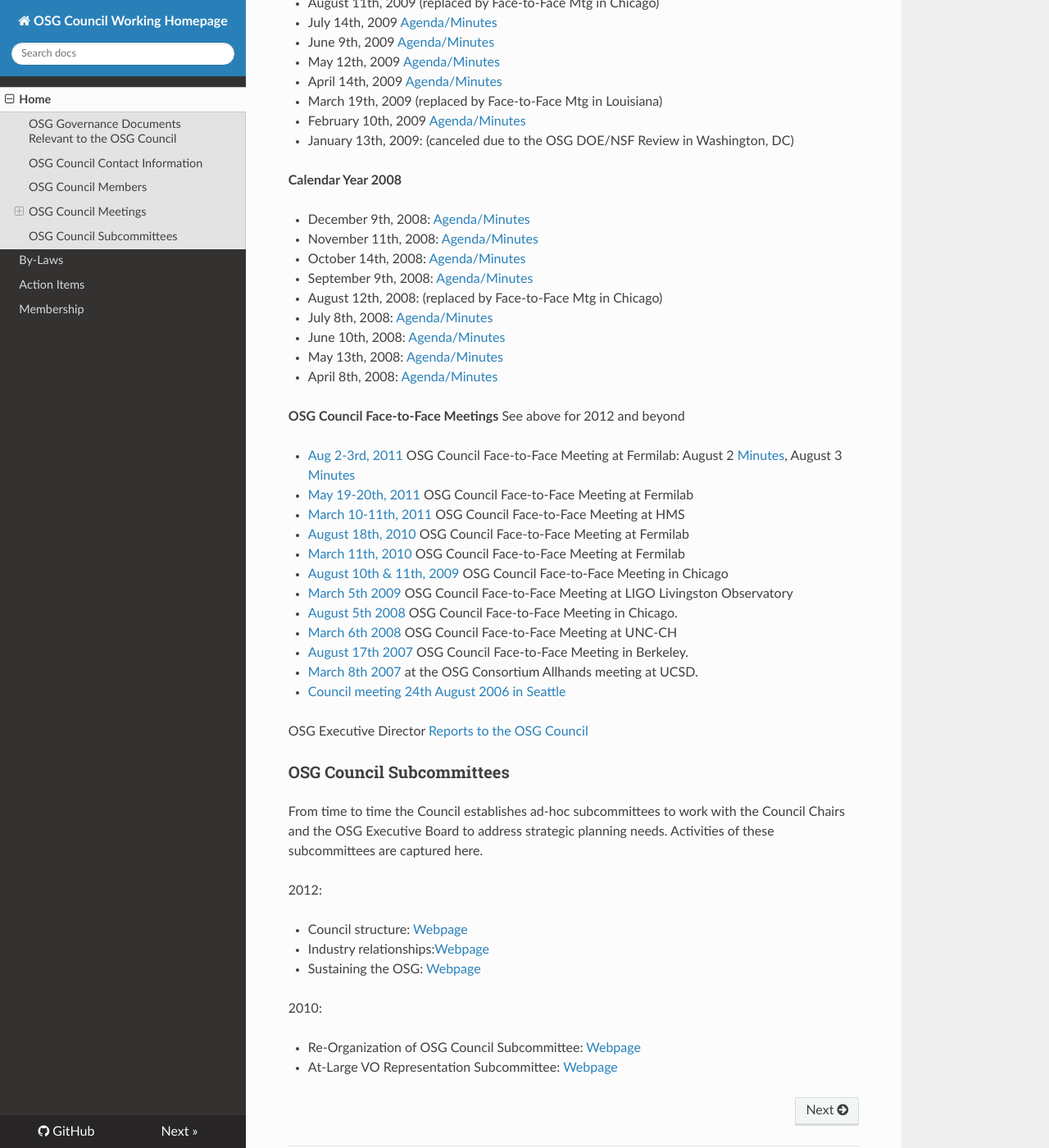
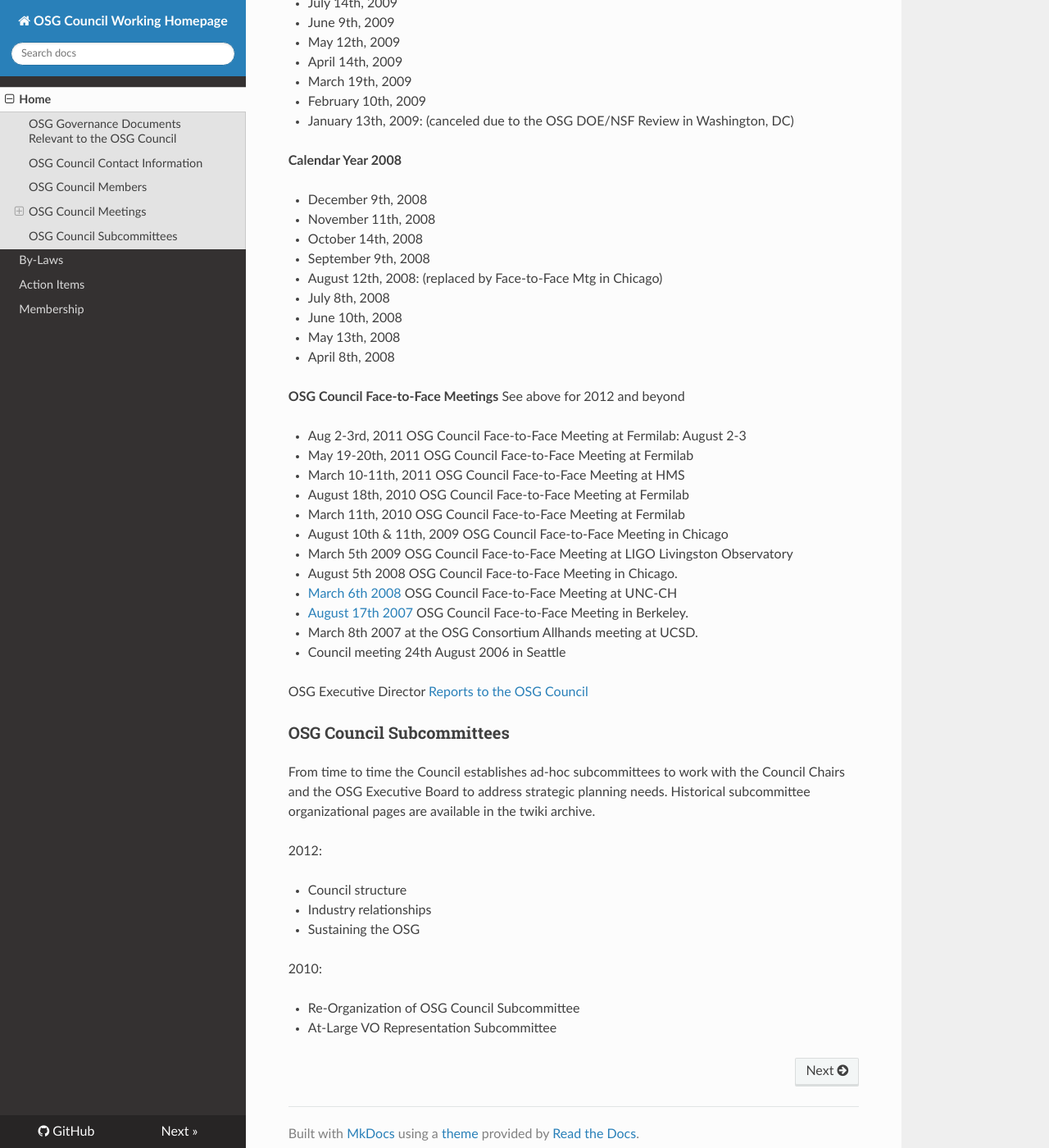
Before and after one commit to osg-htc/council, an MkDocs documentation site: the page built from docs/index.md, in a window 1280 px wide and 1400 px high, scrolled down 3824 px. Shown: the whole window at 82% size. Built offline with MkDocs 1.6.1, drawn with Linux system fonts in a browser that asks for light colours; nearby versions of some CDN libraries; old or Windows-style settings are respelled for this version of MkDocs; some of the changed text lies outside the part shown.

Commit message:
Cleanup remaining links.

```diff
--- a/docs/index.md
+++ b/docs/index.md
@@ -71,123 +71,126 @@ From March 2013 Meetings of the OSG Council are organized Quarterly, with altern
 
 **Calendar year 2014**
 
+**NOTE**: All action items prior to the 15 July meeting are found only in the [raw twiki](https://github.com/opensciencegrid/council/tree/master/twiki)
+archive.
+
 -   Oct 22-23rd, 2014 [Semi-Annual Face to Face Meeting](https://indico.fnal.gov/conferenceDisplay.py?confId=8770)
 -   July 15th, 2014 [Quarterly Phone Meeting - summer](https://indico.fnal.gov/conferenceDisplay.py?confId=8699)
--   April 10-11th, 2014 [All Hands Meeting face-to-face](April-2014)
--   January 29th, 2014 [Quarterly Phone Meeting](January-29-2014)
+-   April 10-11th, 2014 All Hands Meeting face-to-face
+-   January 29th, 2014 Quarterly Phone Meeting
 
 **Calendar year 2013**
 
--   October 2nd- 3rd, 2013 [Semi-Annual Face-to-Face Meeting](October-2-2013)
--   June 13th, 2013 [Agenda/Minutes](June-13-2013)
--   March 14-15th, 2013 [Semi-Annual Face-to-Face Meeting](March-14-2013)
--   February 12th, 2013 [Agenda/Minutes](February-12-2013)
--   January 8th, 2013 [Agenda/Minutes](January-8-2013)
+-   October 2nd- 3rd, 2013 Semi-Annual Face-to-Face Meeting
+-   June 13th, 2013
+-   March 14-15th, 2013 Semi-Annual Face-to-Face Meeting
+-   February 12th, 2013
+-   January 8th, 2013
 
 #### Meeting Agenda and Minutes - 2012
 
 **Calendar Year 2012**
 
--  December 11th, 2012 [Agenda/Minutes](December-11-2012)
--  November 13th, 2012 [Agenda/Minutes](November-13-2012)
--  October 9th, 2012 [Agenda/Minutes](October-9-2012)
--  September 11th, 2012 [Agenda/Minutes](September-11-2012)
--  [August 22-23rd, 2012](Agenda2012Aug22-23) Semi-Annual Face-to-Face Meeting
--  July 10th, 2012 [Agenda/Minutes](July-10-2012)
--  June 12th, 2012 [Agenda/Minutes](June-12-2012)
--  May 8th, 2012 [Agenda/Minutes](May-8-2012)
--  April 10th, 2012 [Agenda/Minutes](April-10-2012)
--  March 13th, 2012 (replace by Face-to-Face mtg in Lincoln: March 22 [Minutes](March-22-2012), March 23 [Minutes](March-23-2012)
--  February 14th, 2012 [Agenda/Minutes](February-14-2012)
--  January 10th, 2012 [Agenda/Minutes](January-10-2012)
+-  December 11th, 2012
+-  November 13th, 2012
+-  October 9th, 2012
+-  September 11th, 2012
+-  August 22-23rd, 2012. Semi-Annual Face-to-Face Meeting
+-  July 10th, 2012
+-  June 12th, 2012
+-  May 8th, 2012
+-  April 10th, 2012
+-  March 13th, 2012 (replace by Face-to-Face mtg in Lincoln: March 22 - 23)
+-  February 14th, 2012
+-  January 10th, 2012
 
 #### Meeting Agenda and Minutes - Previous Years
 
 **Calendar Year 2011**
 
--   December 13th, 2011 [Agenda/Minutes](December-13-2011)
--   November 8th, 2011 [Agenda/Minutes](November-08-2011)
--   October 11th, 2011 [Agenda/Minutes](October-11-2011)
--   September 13th, 2011 [Agenda/Minutes](September-13-2011)
--   August 9th, 2011 (replaced by Face-to-Face Mtg at FNAL: August 2 [Minutes](August-2-2011), August 3 [Minutes](August-3-2011) )
--   July 12th, 2011 [Agenda/Minutes](July-12-2011)
--   June 14th, 2011 [Agenda/Minutes](Junel-14-2011)
+-   December 13th, 2011
+-   November 8th, 2011
+-   October 11th, 2011
+-   September 13th, 2011
+-   August 9th, 2011 (replaced by Face-to-Face Mtg at FNAL: August 2 - 3)
+-   July 12th, 2011
+-   June 14th, 2011
 -   May 10th, 2011 (replaced by Face-to-Face Mtg at FNAL 19-20 May)
--   April 12th, 2011 [Agenda/Minutes](April-12-2011)
+-   April 12th, 2011
 -   March 8th, 2011 (replaced by Face-to-Face Mtg)
--   February 8th, 2011 [Agenda/Minutes](February-08-2011)
--   January 11th, 2011 [Agenda/Minutes](January-12-2011)
+-   February 8th, 2011
+-   January 11th, 2011
 
 **Calendar Year 2010**
 
--   December 14th, 2010 [Agenda/Minutes](December-14-2010)
--   November 9th, 2010 [Agenda/Minutes](November-09-2010)
--   October 12th, 2010 [Agenda/Minutes](October-12-2010) (Note: Kent will be on LIGO Shift Duty this week and unable to attend)
--   September 14th, 2010 [Agenda/Minutes](September-14-2010)
+-   December 14th, 2010
+-   November 9th, 2010
+-   October 12th, 2010 (Note: Kent will be on LIGO Shift Duty this week and unable to attend)
+-   September 14th, 2010
 -   August 10th, 2010 (replaced by Face-to-Face Mtg at Fermilab the following week)
--   July 13th, 2010 [Agenda/Minutes](Julyl-13-2010)
--   June 8th, 2010 [Agenda/Minutes](Junel-08-2010)
--   May 11th, 2010 [Agenda/Minutes](May-11-2010)
--   April 13th, 2010 [Agenda/Minutes](April-13-2010)
+-   July 13th, 2010
+-   June 8th, 2010
+-   May 11th, 2010
+-   April 13th, 2010
 -   March 9th, 2010 (replaced by Face-to-Face Mtg at Fermilab)
--   February 9th, 2010 [Agenda/Minutes](February-09-2010)
--   January 12th, 2010 [Agenda/Minutes](January-12-2010)
+-   February 9th, 2010
+-   January 12th, 2010
 
 **Calendar Year 2009**
 
--   December 8th, 2009 [Agenda/Minutes](December-08-2009)
--   November 10th, 2009 [Agenda/Minutes](November-10-2009)
+-   December 8th, 2009
+-   November 10th, 2009
 -   October 13th, 2009: (canceled due to the OGF 27 Conference in Banff, Canada)
--   September 8th, 2009 [Agenda/Minutes](September-08-2009)
+-   September 8th, 2009
 -   August 11th, 2009 (replaced by Face-to-Face Mtg in Chicago)
--   July 14th, 2009 [Agenda/Minutes](July-14-2009)
--   June 9th, 2009 [Agenda/Minutes](June-09-2009)
--   May 12th, 2009 [Agenda/Minutes](May-12-2009)
--   April 14th, 2009 [Agenda/Minutes](April-14-2009)
--   March 19th, 2009 (replaced by Face-to-Face Mtg in Louisiana)
--   February 10th, 2009 [Agenda/Minutes](February-10-2009)
+-   July 14th, 2009
+-   June 9th, 2009
+-   May 12th, 2009
+-   April 14th, 2009
+-   March 19th, 2009
+-   February 10th, 2009
 -   January 13th, 2009: (canceled due to the OSG DOE/NSF Review in Washington, DC)
 
 **Calendar Year 2008**
 
--   December 9th, 2008: [Agenda/Minutes](December-09-2008)
--   November 11th, 2008: [Agenda/Minutes](November-11-2008)
--   October 14th, 2008: [Agenda/Minutes](October-14-2008)
--   September 9th, 2008: [Agenda/Minutes](September-09-2008)
+-   December 9th, 2008
+-   November 11th, 2008
+-   October 14th, 2008
+-   September 9th, 2008
 -   August 12th, 2008: (replaced by Face-to-Face Mtg in Chicago)
--   July 8th, 2008: [Agenda/Minutes](July-08-2008)
--   June 10th, 2008: [Agenda/Minutes](June-10-2008)
--   May 13th, 2008: [Agenda/Minutes](May-13-2008)
--   April 8th, 2008: [Agenda/Minutes](April-08-2008)
+-   July 8th, 2008
+-   June 10th, 2008
+-   May 13th, 2008
+-   April 8th, 2008
 
 **OSG Council Face-to-Face Meetings** See above for 2012 and beyond
 
--   [Aug 2-3rd, 2011](Agenda2011Aug2-3) OSG Council Face-to-Face Meeting at Fermilab: August 2 [Minutes](August-2-2011), August 3 [Minutes](August-3-2011)
--   [May 19-20th, 2011](Agenda2011May19-20) OSG Council Face-to-Face Meeting at Fermilab
--   [March 10-11th, 2011](Agenda2011Mar10-11) OSG Council Face-to-Face Meeting at HMS
--   [August 18th, 2010](Agenda2010Aug18) OSG Council Face-to-Face Meeting at Fermilab
--   [March 11th, 2010](Agenda2010Mar11) OSG Council Face-to-Face Meeting at Fermilab
--   [August 10th & 11th, 2009](Agenda2009Aug11) OSG Council Face-to-Face Meeting in Chicago
--   [March 5th 2009](Agenda2009Mar05) OSG Council Face-to-Face Meeting at LIGO Livingston Observatory
--   [August 5th 2008](Agenda2008Aug05) OSG Council Face-to-Face Meeting in Chicago.
+-   Aug 2-3rd, 2011 OSG Council Face-to-Face Meeting at Fermilab: August 2-3
+-   May 19-20th, 2011 OSG Council Face-to-Face Meeting at Fermilab
+-   March 10-11th, 2011 OSG Council Face-to-Face Meeting at HMS
+-   August 18th, 2010 OSG Council Face-to-Face Meeting at Fermilab
+-   March 11th, 2010 OSG Council Face-to-Face Meeting at Fermilab
+-   August 10th & 11th, 2009 OSG Council Face-to-Face Meeting in Chicago
+-   March 5th 2009 OSG Council Face-to-Face Meeting at LIGO Livingston Observatory
+-   August 5th 2008 OSG Council Face-to-Face Meeting in Chicago.
 -   [March 6th 2008](http://indico.fnal.gov/conferenceDisplay.py?confId=1610) OSG Council Face-to-Face Meeting at UNC-CH
 -   [August 17th 2007](http://indico.fnal.gov/conferenceDisplay.py?confId=1122) OSG Council Face-to-Face Meeting in Berkeley.
--   [March 8th 2007](Agenda2007Mar08) at the OSG Consortium Allhands meeting at UCSD.
--   [Council meeting 24th August 2006 in Seattle](August242006)
+-   March 8th 2007 at the OSG Consortium Allhands meeting at UCSD.
+-   Council meeting 24th August 2006 in Seattle
 
 OSG Executive Director [Reports to the OSG Council](https://www.opensciencegrid.org/bin/view/Council/DirectorReports)
 
 ### OSG Council Subcommittees
 
-From time to time the Council establishes ad-hoc subcommittees to work with the Council Chairs and the OSG Executive Board to address strategic planning needs. Activities of these subcommittees are captured here.
+From time to time the Council establishes ad-hoc subcommittees to work with the Council Chairs and the OSG Executive Board to address strategic planning needs.  Historical subcommittee organizational pages are available in the twiki archive.
 
 2012:
 
--   Council structure: [Webpage](SC-STRUC)
--   Industry relationships:[Webpage](SC-IND)
--   Sustaining the OSG: [Webpage](SC-SUST)
+-   Council structure
+-   Industry relationships
+-   Sustaining the OSG
 
 2010:
 
--   Re-Organization of OSG Council Subcommittee: [Webpage](SC-ROOC)
--   At-Large VO Representation Subcommittee: [Webpage](SC-ALVOR)
+-   Re-Organization of OSG Council Subcommittee
+-   At-Large VO Representation Subcommittee
```
